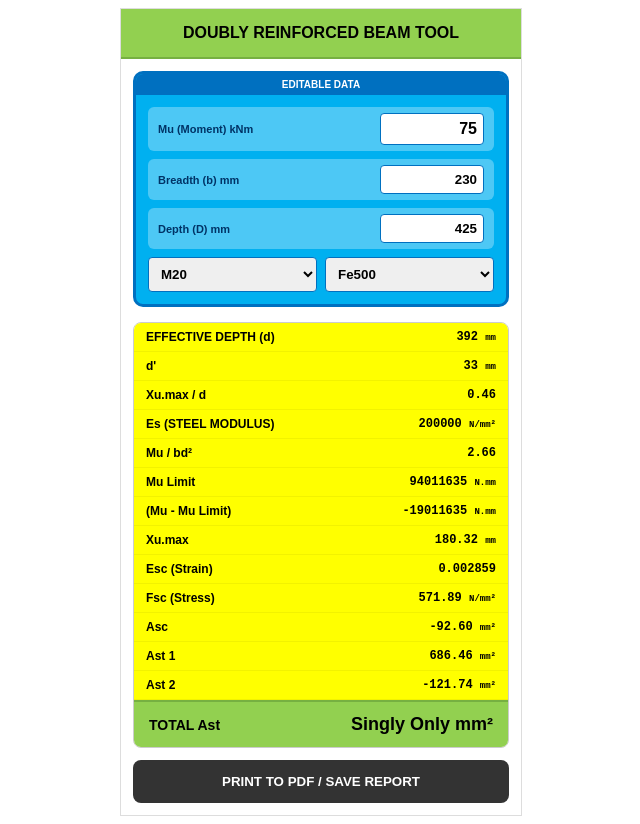
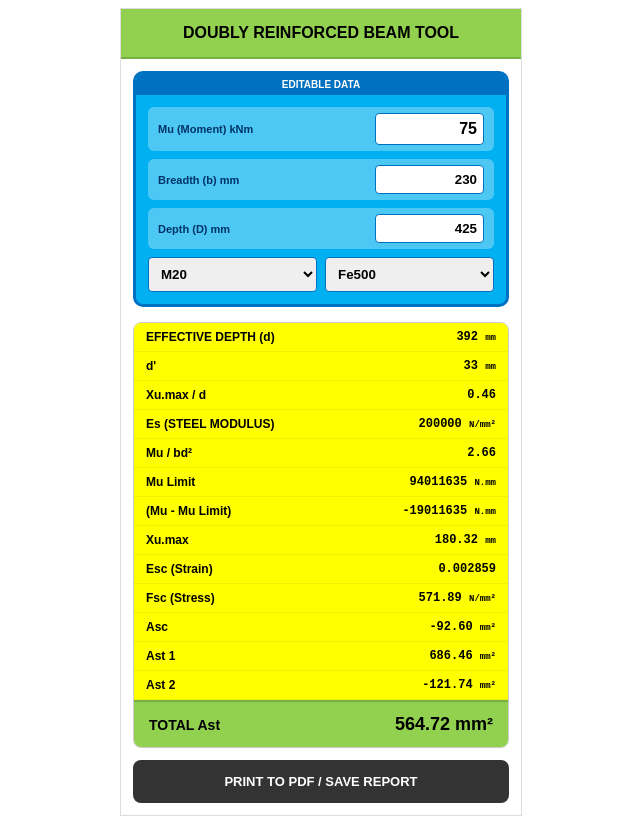
Before and after one commit to Movieeesss/DOUBLY-REINFORCED-BEAM-TOOL, a React (Vite) app: page / in a window 1280 px wide. Shown: the whole page, without its empty margins (319-959 px from the left). Built offline with nearby package versions, Linux system fonts and the light colour scheme.

Commit message:
Update DoublyReinforced.tsx

```diff
--- a/src/DoublyReinforced.tsx
+++ b/src/DoublyReinforced.tsx
@@ -14,7 +14,7 @@ export default function DoublyReinforcedTool() {
     mu: '75', b: '230', D: '425', fck: 20, fy: 500, cover: '25', dia: '16'
   });
 
-  // Highlight text on tap so "0" is replaced instantly
+  // Seamless Experience: Auto-select text on tap so "0" is replaced instantly
   const handleFocus = (e: React.FocusEvent<HTMLInputElement>) => e.target.select();
 
   const updateInput = (key: string, value: string) => {
@@ -34,7 +34,7 @@ export default function DoublyReinforcedTool() {
   const d = n.D - n.cover - (n.dia / 2);
   const dPrime = n.cover + (n.dia / 2);
   const xuMaxD = XU_MAX_TABLE[inputs.fy];
-  const es = 200000;
+  const es = 200000; //
   const muLimitFactor = MU_LIMIT_TABLE[inputs.fck][inputs.fy];
   const muLimit = muLimitFactor * n.b * d * d;
   const muActualNmm = n.mu * 1000000;
@@ -56,12 +56,12 @@ export default function DoublyReinforcedTool() {
   );
 
   return (
-    <div id="capture-area" style={{ maxWidth: '400px', margin: '0 auto', fontFamily: 'sans-serif', backgroundColor: '#fff', minHeight: '100vh', border: '1px solid #ddd' }}>
+    <div id="printable-area" style={{ maxWidth: '400px', margin: '0 auto', fontFamily: 'sans-serif', backgroundColor: '#fff', minHeight: '100vh', border: '1px solid #ddd' }}>
       <style>{`
         @media print {
           @page { size: auto; margin: 0; }
           body { margin: 0; padding: 0; overflow: hidden; height: 100vh; }
-          #capture-area { border: none !important; width: 100% !important; max-width: 100% !important; height: 100vh !important; margin: 0 !important; padding: 0 !important; overflow: hidden; }
+          #printable-area { border: none !important; width: 100% !important; max-width: 100% !important; height: 100vh !important; margin: 0 !important; padding: 0 !important; overflow: hidden; }
           .no-print { display: none !important; }
           header, .blue-box, .yellow-row, .green-bar { -webkit-print-color-adjust: exact; print-color-adjust: exact; }
           input, select { border: none !important; background: transparent !important; pointer-events: none; }
@@ -80,17 +80,17 @@ export default function DoublyReinforcedTool() {
 
             <div style={{ display: 'flex', justifyContent: 'space-between', alignItems: 'center', background: 'rgba(255,255,255,0.3)', padding: '6px 10px', borderRadius: '6px' }}>
               <label style={{ fontSize: '11px', fontWeight: 'bold', color: '#003366' }}>Mu (Moment) kNm</label>
-              <input type="text" onFocus={handleFocus} value={inputs.mu} onChange={e => updateInput('mu', e.target.value)} style={{ width: '90px', textAlign: 'right', padding: '6px', border: '1px solid #0070c0', borderRadius: '4px', fontWeight: '900', fontSize: '16px' }} />
+              <input type="text" onFocus={handleFocus} value={inputs.mu} onChange={e => updateInput('mu', e.target.value)} style={{ width: '95px', textAlign: 'right', padding: '6px', border: '1px solid #0070c0', borderRadius: '4px', fontWeight: '900', fontSize: '16px' }} />
             </div>
 
             <div style={{ display: 'flex', justifyContent: 'space-between', alignItems: 'center', background: 'rgba(255,255,255,0.3)', padding: '6px 10px', borderRadius: '6px' }}>
               <label style={{ fontSize: '11px', fontWeight: 'bold', color: '#003366' }}>Breadth (b) mm</label>
-              <input type="text" onFocus={handleFocus} value={inputs.b} onChange={e => updateInput('b', e.target.value)} style={{ width: '90px', textAlign: 'right', padding: '6px', border: '1px solid #0070c0', borderRadius: '4px', fontWeight: 'bold' }} />
+              <input type="text" onFocus={handleFocus} value={inputs.b} onChange={e => updateInput('b', e.target.value)} style={{ width: '95px', textAlign: 'right', padding: '6px', border: '1px solid #0070c0', borderRadius: '4px', fontWeight: 'bold' }} />
             </div>
 
             <div style={{ display: 'flex', justifyContent: 'space-between', alignItems: 'center', background: 'rgba(255,255,255,0.3)', padding: '6px 10px', borderRadius: '6px' }}>
               <label style={{ fontSize: '11px', fontWeight: 'bold', color: '#003366' }}>Depth (D) mm</label>
-              <input type="text" onFocus={handleFocus} value={inputs.D} onChange={e => updateInput('D', e.target.value)} style={{ width: '90px', textAlign: 'right', padding: '6px', border: '1px solid #0070c0', borderRadius: '4px', fontWeight: 'bold' }} />
+              <input type="text" onFocus={handleFocus} value={inputs.D} onChange={e => updateInput('D', e.target.value)} style={{ width: '95px', textAlign: 'right', padding: '6px', border: '1px solid #0070c0', borderRadius: '4px', fontWeight: 'bold' }} />
             </div>
 
             <div style={{ display: 'grid', gridTemplateColumns: '1fr 1fr', gap: '8px' }}>
@@ -122,11 +122,11 @@ export default function DoublyReinforcedTool() {
 
           <div className="green-bar" style={{ backgroundColor: '#92d050', padding: '12px 15px', display: 'flex', justifyContent: 'space-between', alignItems: 'center', borderTop: '2px solid #76b041' }}>
             <span style={{ fontSize: '14px', fontWeight: '900' }}>TOTAL Ast</span>
-            <span style={{ fontSize: '18px', fontWeight: '900' }}>{muSurplus > 0 ? totalAst.toFixed(2) : 'Singly Only'} mm²</span>
+            <span style={{ fontSize: '18px', fontWeight: '900' }}>{totalAst.toFixed(2)} mm²</span>
           </div>
         </div>
 
-        <button className="no-print" onClick={() => window.print()} style={{ width: '100%', marginTop: '12px', padding: '14px', backgroundColor: '#333', color: '#fff', border: 'none', borderRadius: '8px', fontWeight: 'bold', cursor: 'pointer' }}>
+        <button className="no-print" onClick={() => window.print()} style={{ width: '100%', marginTop: '12px', padding: '14px', backgroundColor: '#333', color: '#fff', border: 'none', borderRadius: '8px', fontWeight: 'bold', cursor: 'pointer', fontSize: '13px' }}>
           PRINT TO PDF / SAVE REPORT
         </button>
       </div>
```
